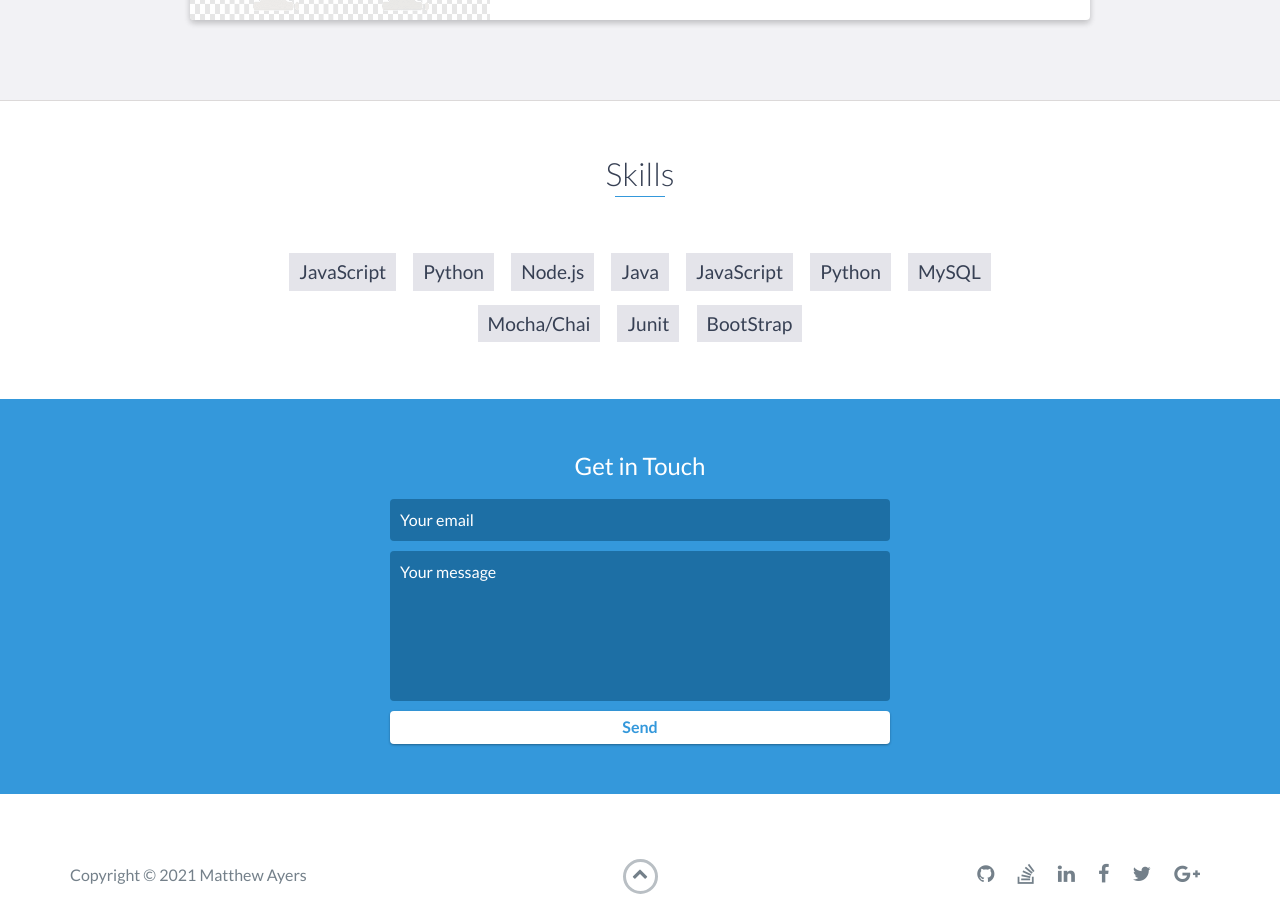
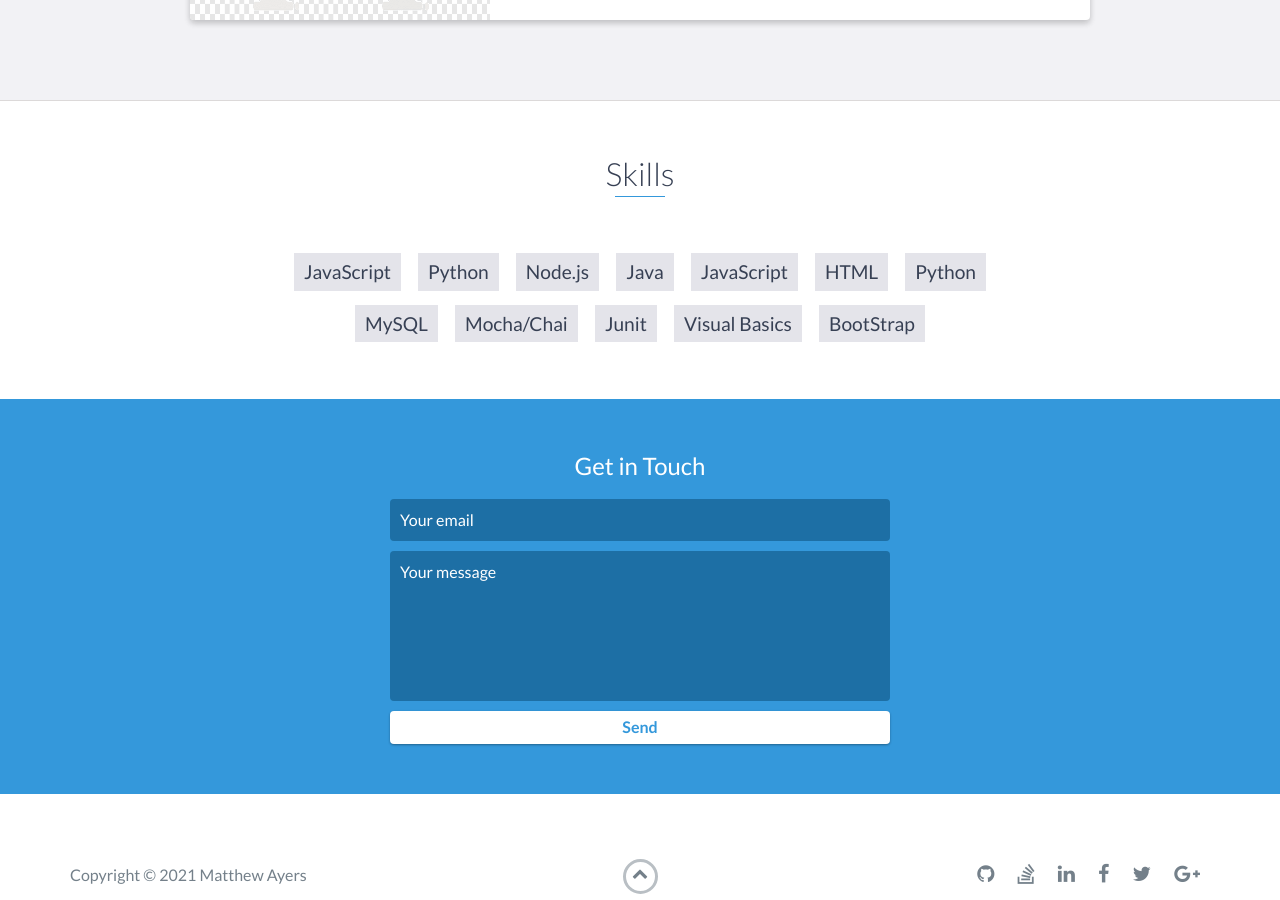
Before and after one commit to mattja1998/mattja1998.github.io, a Jekyll site: the page index.html, which Jekyll copies as it is, in a window 1280 px wide and 900 px high, scrolled down 4672 px. Built offline with Jekyll 4.4.1, drawn with Linux system fonts in a browser that asks for light colours.

Commit message:
Updated Skills again
added a few other skills that i had forgotten

```diff
--- a/index.html
+++ b/index.html
@@ -287,10 +287,12 @@
             <li>Node.js</li>
             <li>Java</li>
             <li>JavaScript</li>
+            <li>HTML</li>
             <li>Python</li>
             <li>MySQL </li>
             <li>Mocha/Chai </li>
             <li>Junit</li>
+            <li>Visual Basics</li>
             <li>BootStrap</li>
         </ul>
     </div>
```
